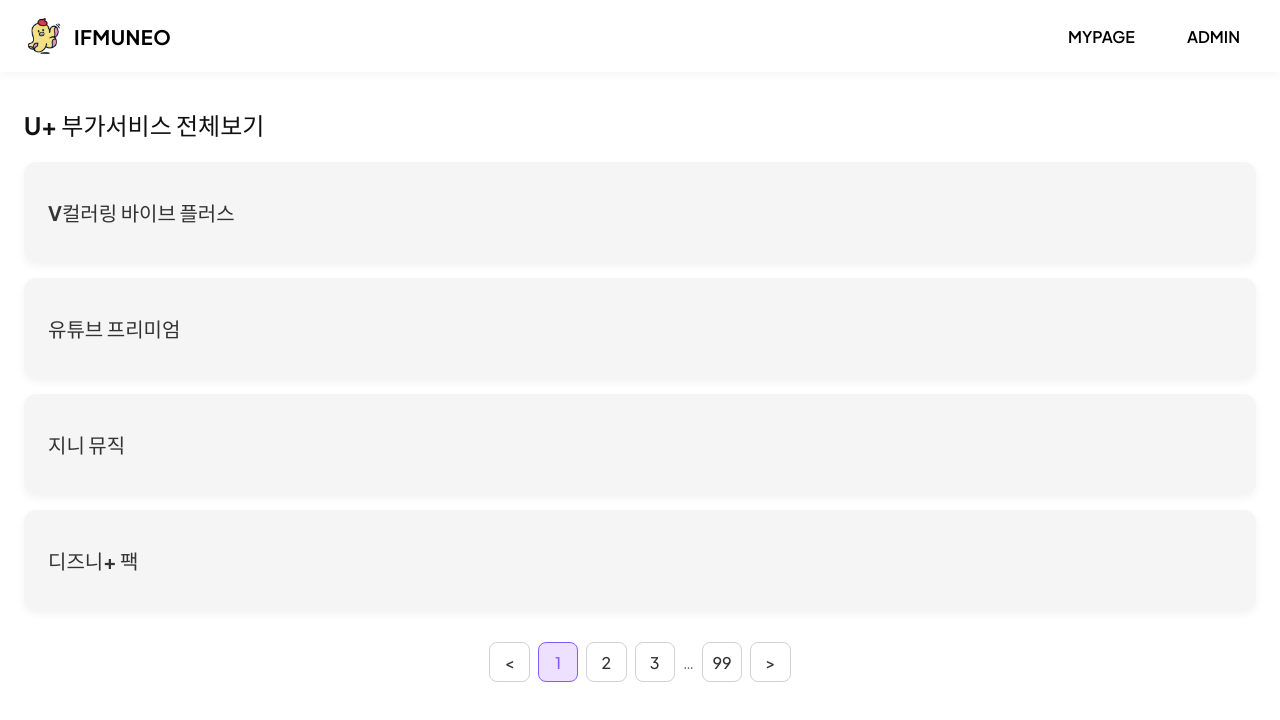
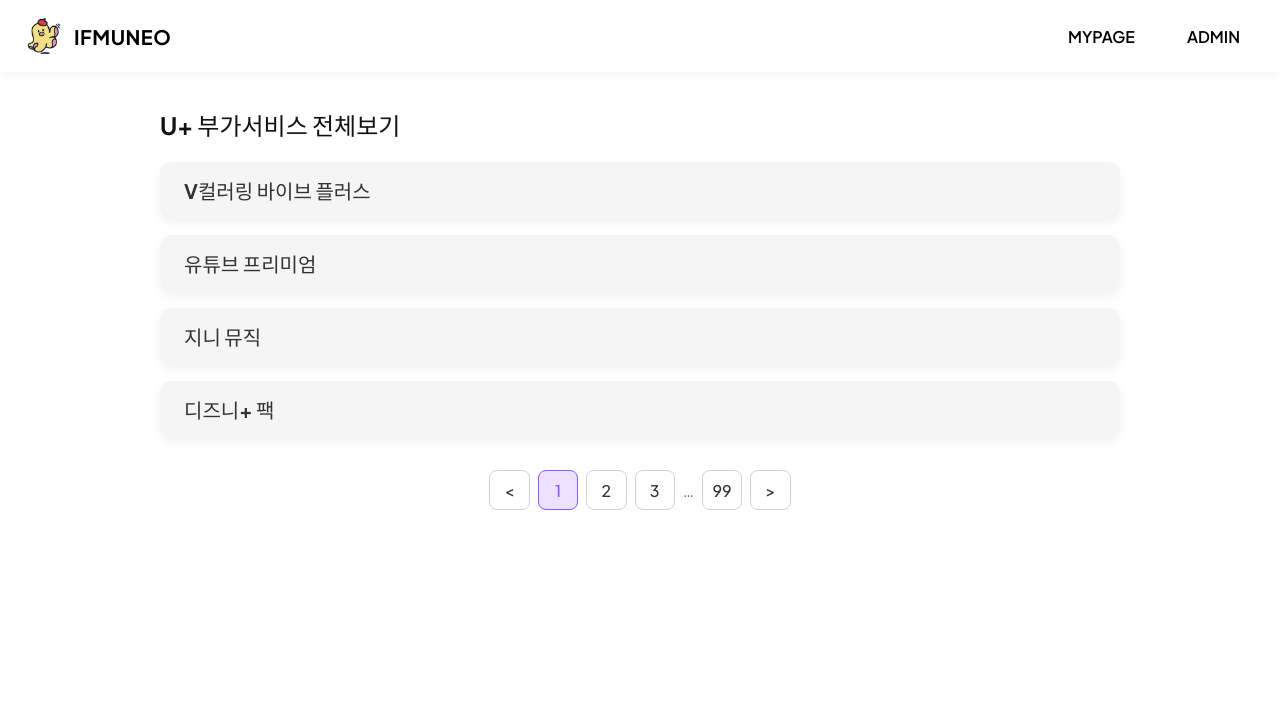
Before and after one commit to if-muneo/muneo-fe, a React (Vite) app: page /addons in a window 1280 px wide. Shown: the top 720 px of the page. Built offline with nearby package versions, Linux system fonts and the light colour scheme.

Commit message:
fix: AddonsWrapper 너비 축소

```diff
--- a/src/pages/AddonListPage.tsx
+++ b/src/pages/AddonListPage.tsx
@@ -21,22 +21,28 @@
     font-weight: 700;
     color: #111111;
     margin-bottom: 24px;
+    max-width: 960px;
+    width: 100%;
+    margin-left: auto;
+    margin-right: auto;
 `;
 
 const AddonsWrapper = styled.div`
     display: flex;
     flex-direction: column;
+    align-items: center;
     gap: 16px;
 `;
 
 const OverviewCard = styled.div`
     display: flex;
-    height: 100px;
-    align-items: center;
+    align-items: flex-start;
     background-color: #F5F5F5;
     border-radius: 12px;
     padding: 14px 24px;
     box-shadow: 0 4px 8px rgba(0, 0, 0, 0.05);
+    width: 100%;
+    max-width: 960px;
 `;
 
 const SectionBox = styled.div<{ flexRatio?: number }>`
```
